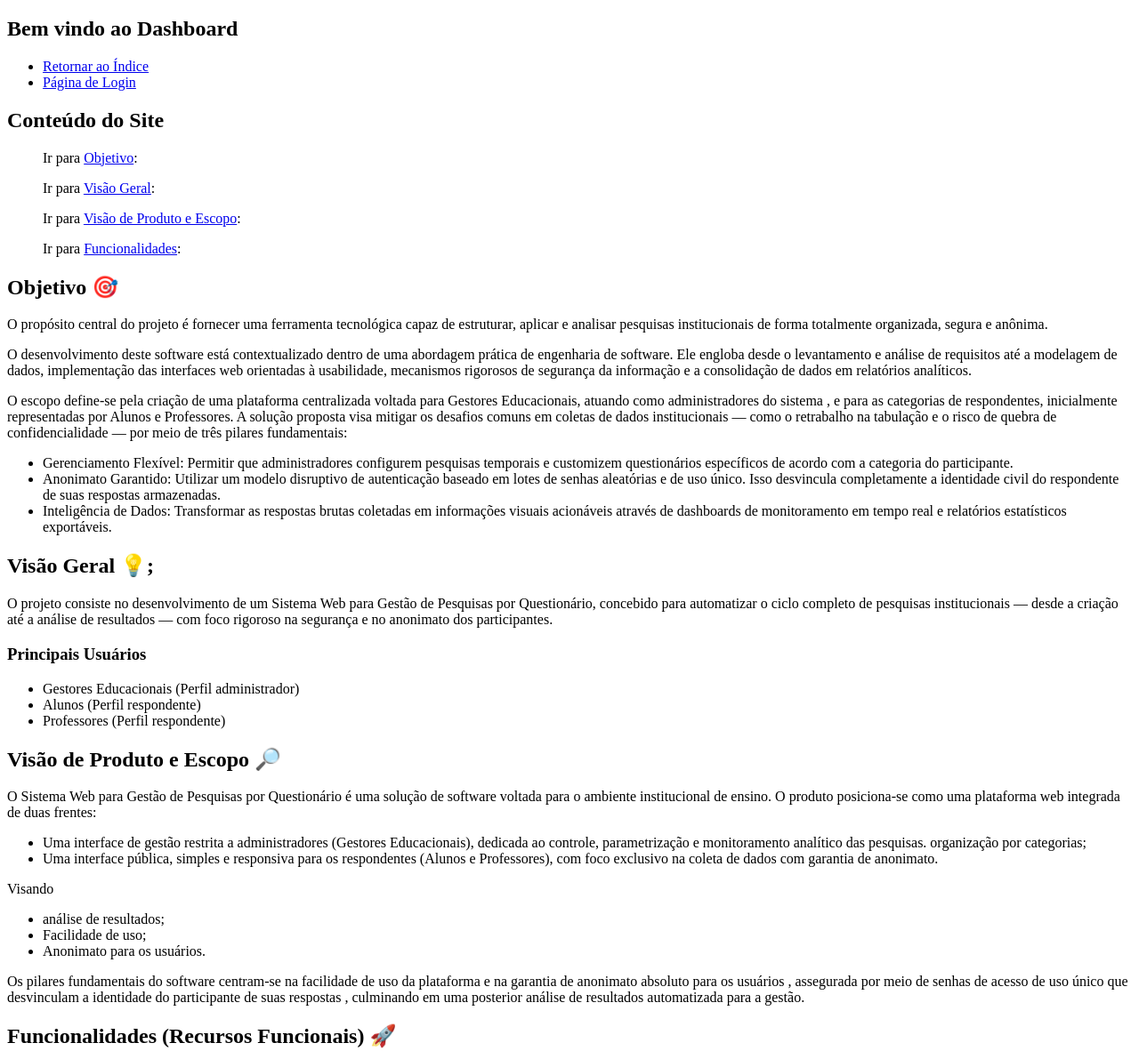
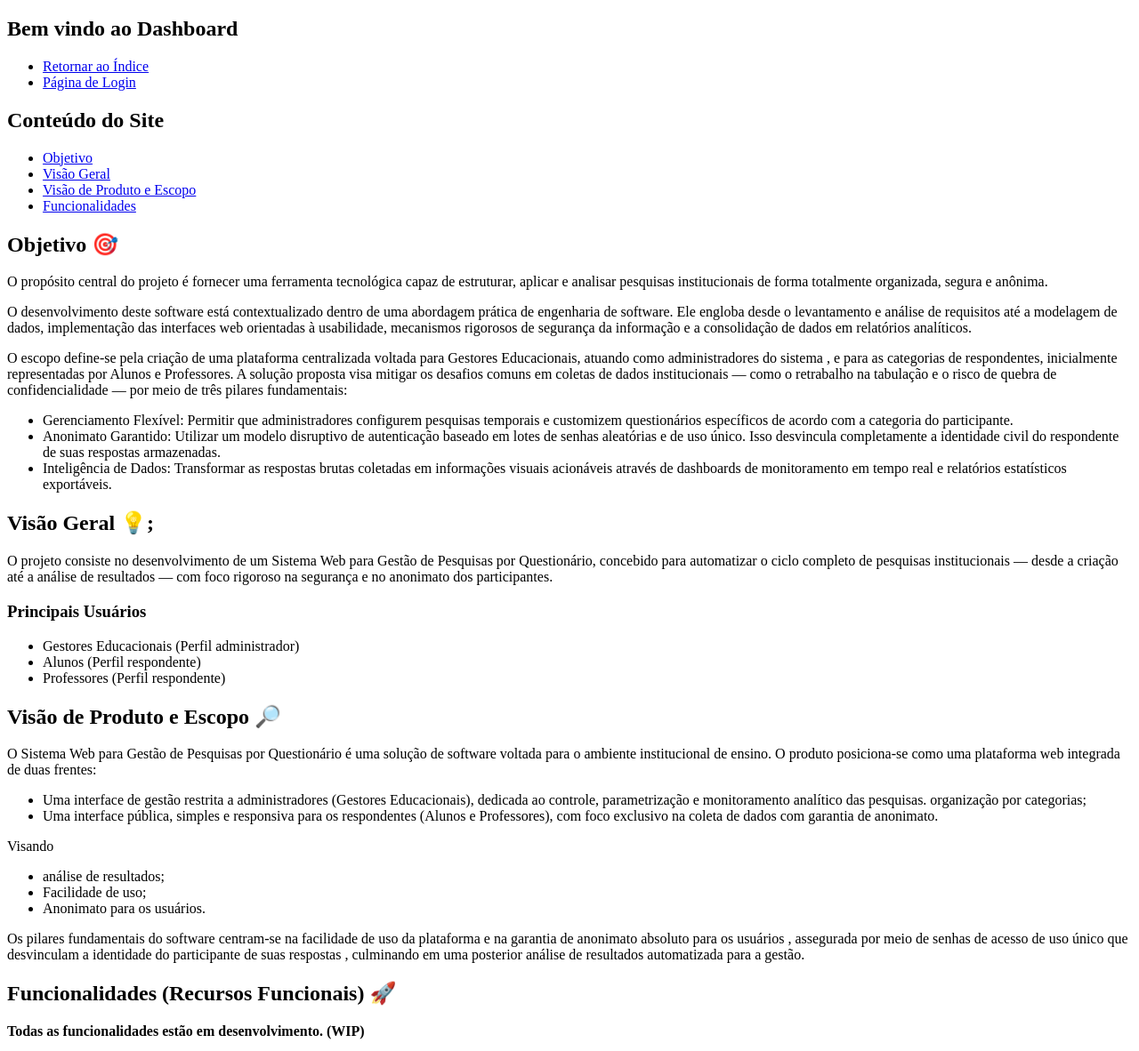
Before and after one commit to GustavoIlescas/Dev-web-Trabalho-Pazin, a plain HTML site: page main.html in a window 1280 px wide. Shown: the part 61-1243 px from the top of the page at 89% size. Drawn offline with Linux system fonts and the light colour scheme.

Commit message:
Corrigido semântica de navegação do (main.html)

```diff
--- a/main.html
+++ b/main.html
@@ -21,13 +21,10 @@
       <h2>Conteúdo do Site</h2>
       <nav>
         <ul>
-          <p>Ir para <a href="#Objetivo">Objetivo</a>:</p>
-          <p>Ir para <a href="#Visão Geral">Visão Geral</a>:</p>
-          <p>
-            Ir para
-            <a href="#Visão de Produto e Escopo">Visão de Produto e Escopo</a>:
-          </p>
-          <p>Ir para <a href="#Funcionalidades">Funcionalidades</a>:</p>
+          <li><a href="#Objetivo">Objetivo</a></li>
+          <li><a href="#Visão Geral">Visão Geral</a></li>
+          <li><a href="#Visão de Produto e Escopo">Visão de Produto e Escopo</a></li>
+          <li><a href="#Funcionalidades">Funcionalidades</a></li>
         </ul>
       </nav>
     </section>
@@ -130,10 +127,10 @@
       </p>
     </section>
 
-    <!--Seção Funcionalidades com indexação-->
+    <!--Seção Funcionalidades com indexação em nav-->
     <nav id="Funcionalidades">
       <h2>Funcionalidades (Recursos Funcionais) 🚀</h2>
-      <p>Todas as funucionalidades estão em desenvolvimento. (WIP)</p>
+      <p><strong>Todas as funcionalidades estão em desenvolvimento. (WIP)</strong></p>
       <nav>
       <ul>
         <li>
```
